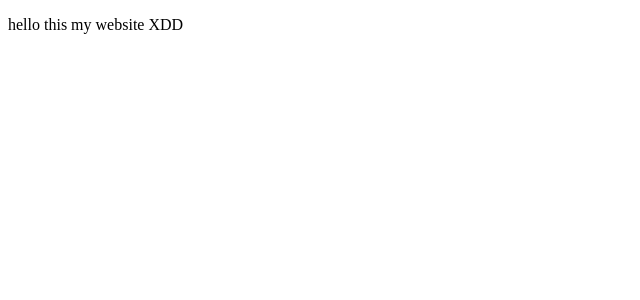
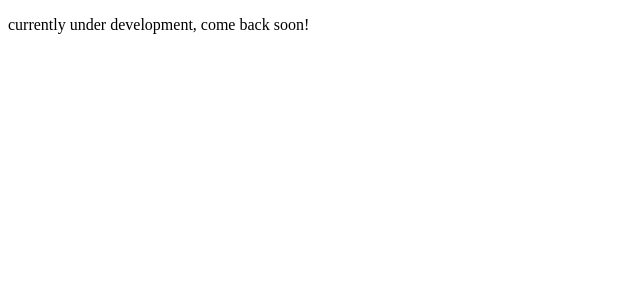
Before and after one commit to alliedong/alliedong.github.io, a React (Create React App) app: page / in a window 1280 px wide. Shown: the top 300 px of the page, without its empty margins (0-640 px from the left). Built offline with nearby package versions, Linux system fonts and the light colour scheme.

Commit message:
Updated message

```diff
--- a/src/components/App.js
+++ b/src/components/App.js
@@ -3,7 +3,7 @@ import React from 'react'
 const App = () => {
   return (
     <div>
-      <p>hello this my website XDD</p>
+      <p>currently under development, come back soon!</p>
     </div>
   )
 }
```
